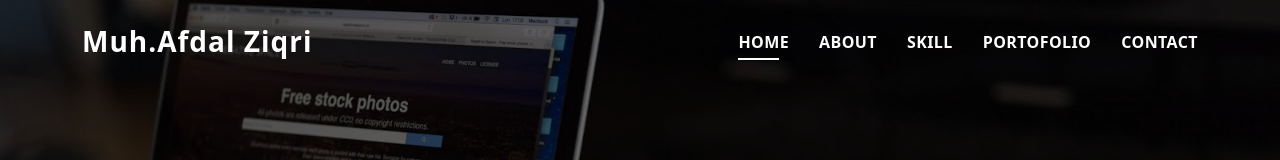
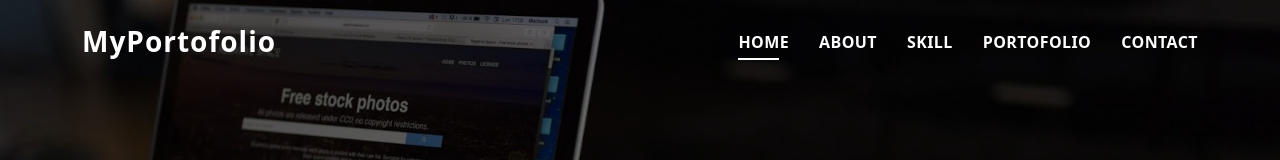
Before and after one commit to tyrant04/tyrant04.github.io, a plain HTML site: page index.html in a window 1280 px wide. Shown: the top 160 px of the page. Drawn offline with Linux system fonts and the light colour scheme.

Commit message:
Update index.html

```diff
--- a/index.html
+++ b/index.html
@@ -43,7 +43,7 @@
     <!-- ======= Header ======= -->
     <header id="header" class="fixed-top">
       <div class="container d-flex align-items-center justify-content-between">
-        <h1 class="logo"><a href="index.html">Muh.Afdal Ziqri </a></h1>
+        <h1 class="logo"><a href="index.html">MyPortofolio </a></h1>
         <!-- Uncomment below if you prefer to use an image logo -->
         <!-- <a href="index.html" class="logo"><img src="assets/img/logo.png" alt="" class="img-fluid"></a>-->
 
```
